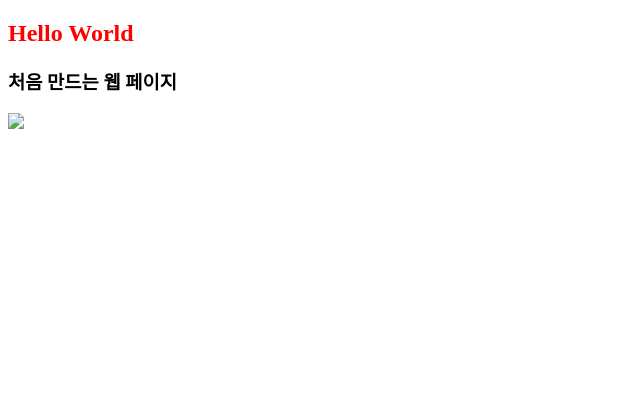
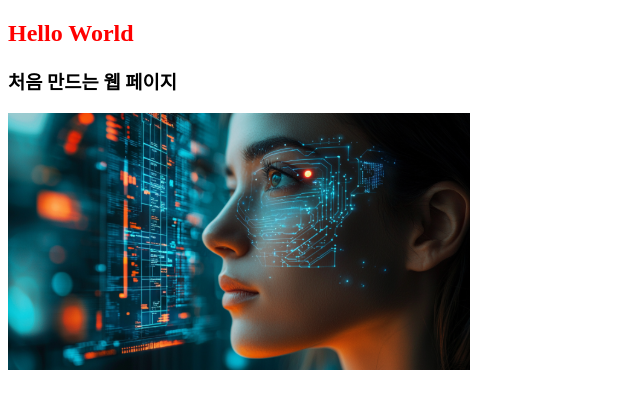
Before and after one commit to KCH0516/kch0516.github.io, a plain HTML site: page index.html in a window 1280 px wide. Shown: the whole page, without its empty margins (0-640 px from the left). Drawn offline with Linux system fonts and the light colour scheme.

Commit message:
Update index.html

```diff
--- a/index.html
+++ b/index.html
@@ -15,6 +15,6 @@
 <body>  <!-- 화면에 그대로 표시되는 영역 -->
     <h2>Hello World</h2>
     <h3>처음 만드는 웹 페이지</h3>
-    <img src="issues/1#issue-2975501350">
+    <img src="img/sample.png">
 </body>
 </html>
```
